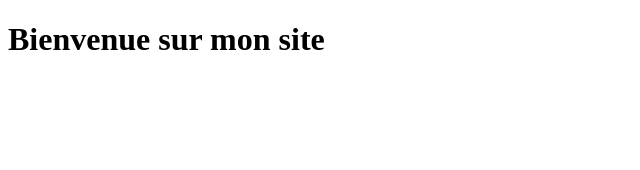
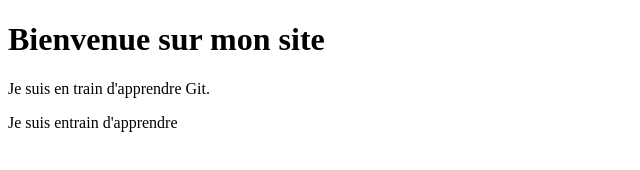
Before and after one commit to ALIGregoire/mon-site-test, a plain HTML site: page index.html in a window 1280 px wide. Shown: the whole page, without its empty margins (0-640 px from the left). Drawn offline with Linux system fonts and the light colour scheme.

Commit message:
Ajout de paragraphes dans index.html

```diff
--- a/index.html
+++ b/index.html
@@ -6,5 +6,7 @@
   </head>
   <body>
     <h1>Bienvenue sur mon site</h1>
+    <p>Je suis en train d'apprendre Git.</p>
+    <p>Je suis entrain d'apprendre</p>
   </body>
 </html>
```
